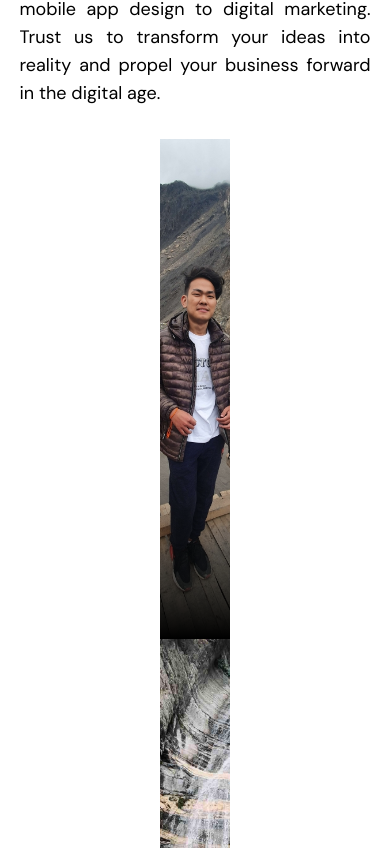
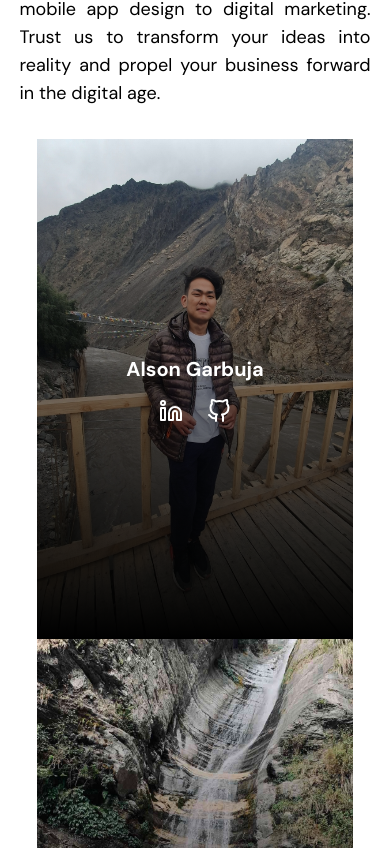
Before and after one commit to alsongarbuja/thankadigital, a Next.js app: page / in a window 390 px wide. Shown: the part 1976-2824 px from the top of the page. Built offline with nearby package versions, Linux system fonts and the light colour scheme.

Commit message:
fix: fix team images in mobile devices

```diff
--- a/src/app/page.tsx
+++ b/src/app/page.tsx
@@ -44,10 +44,10 @@ export default function Home() {
           <div className="flex flex-col items-center justify-between py-8 lg:flex-row">
             {
               team.map((member, index) => (
-                <figure className="relative w-[20%] h-[500px] group cursor-pointer" key={index}>
+                <figure className="relative md:w-[20%] w-[90%] h-[500px] group cursor-pointer" key={index}>
                   <Image src={member.imageUrl} alt={member.name} className="object-cover w-full h-full" width={300} height={600} />
-                  <figcaption className="absolute bottom-0 left-0 w-full transition-all h-1/3 bg-gradient-to-t from-black to-transparent group-hover:h-full"></figcaption>
-                  <div className="absolute bottom-0 left-0 flex flex-col items-center justify-center w-full h-full text-white transition-all opacity-0 group-hover:opacity-100">
+                  <figcaption className="absolute bottom-0 left-0 w-full h-full transition-all md:h-1/3 bg-gradient-to-t from-black to-transparent group-hover:h-full"></figcaption>
+                  <div className="absolute bottom-0 left-0 flex flex-col items-center justify-center w-full h-full text-white transition-all opacity-100 md:opacity-0 group-hover:opacity-100">
                     <h5 className="text-xl font-semibold">{member.name}</h5>
                     <div className="flex gap-6 mt-4">
                       <Link href={member.linkedinUrl} target='_blank'><Linkedin /></Link>
```
